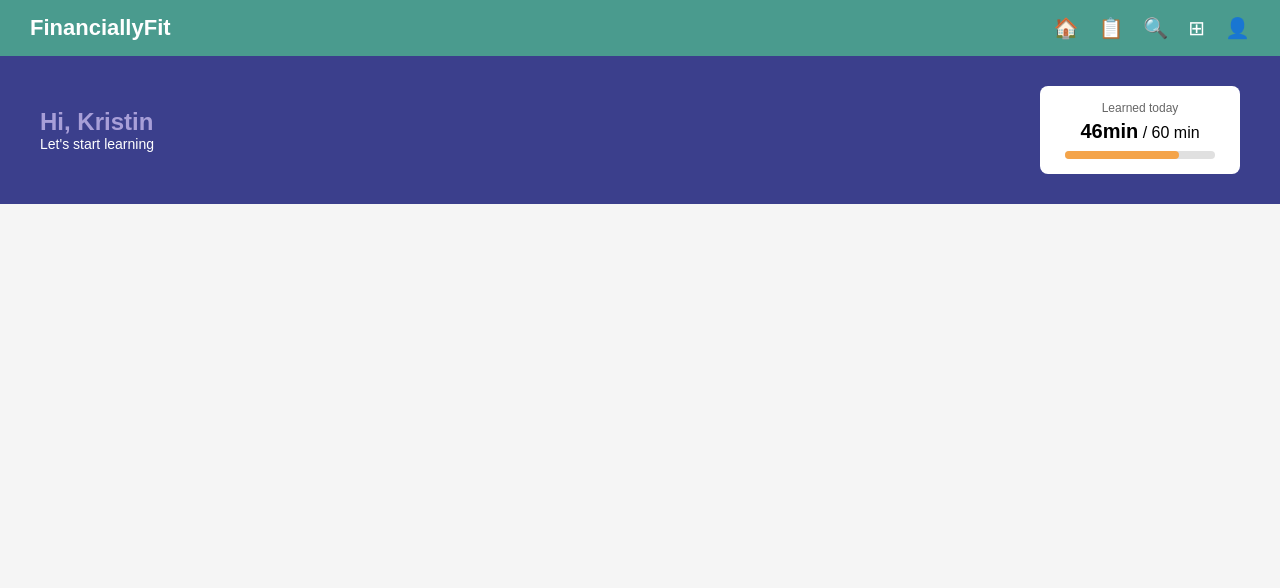
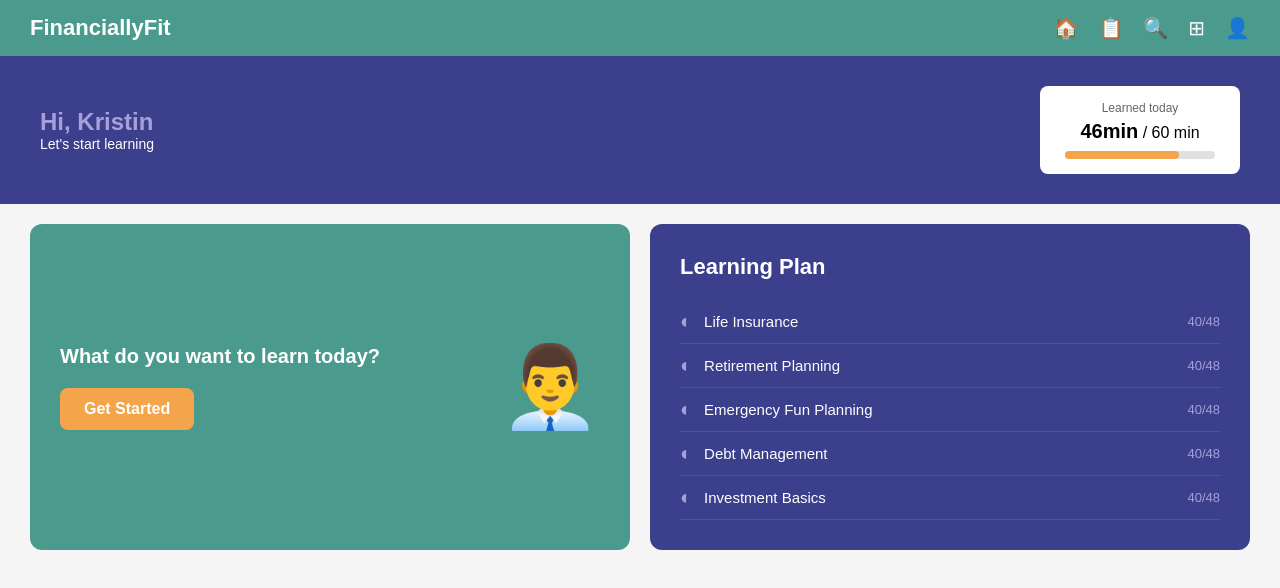
Before and after one commit to Jbonilla111/Financially_Fit, a React (Create React App) app in the folder frontend/: page / in a window 1280 px wide. Shown: the top 588 px of the page. Built offline with nearby package versions, Linux system fonts and the light colour scheme.

Commit message:
add GetStartedCard and LearningPlan components

```diff
--- a/frontend/src/App.css
+++ b/frontend/src/App.css
@@ -8,3 +8,9 @@ body {
   font-family: Arial, sans-serif;
   background-color: #f5f5f5;
 }
+
+.main-content {
+  display: flex;
+  gap: 20px;
+  padding: 20px 30px;
+}
--- a/frontend/src/App.js
+++ b/frontend/src/App.js
@@ -2,12 +2,18 @@ import React from 'react';
 import './App.css';
 import Navbar from './components/Navbar';
 import WelcomeBanner from './components/WelcomeBanner';
+import GetStartedCard from './components/GetStartedCard';
+import LearningPlan from './components/LearningPlan';
 
 function App() {
   return (
     <div className="app">
       <Navbar />
       <WelcomeBanner />
+      <div className="main-content">
+        <GetStartedCard />
+        <LearningPlan />
+      </div>
     </div>
   );
 }
--- /dev/null
+++ b/frontend/src/components/GetStartedCard.css
@@ -0,0 +1,34 @@
+.get-started-card {
+  background-color: #4a9b8e;
+  border-radius: 12px;
+  padding: 30px;
+  display: flex;
+  justify-content: space-between;
+  align-items: center;
+  flex: 1;
+}
+
+.get-started-text h2 {
+  color: white;
+  font-size: 20px;
+  margin-bottom: 20px;
+}
+
+.get-started-btn {
+  background-color: #f4a44a;
+  color: white;
+  border: none;
+  padding: 12px 24px;
+  font-size: 16px;
+  font-weight: bold;
+  border-radius: 8px;
+  cursor: pointer;
+}
+
+.get-started-btn:hover {
+  opacity: 0.9;
+}
+
+.get-started-image {
+  font-size: 80px;
+}
--- /dev/null
+++ b/frontend/src/components/GetStartedCard.js
@@ -0,0 +1,16 @@
+import React from 'react';
+import './GetStartedCard.css';
+
+function GetStartedCard() {
+  return (
+    <div className="get-started-card">
+      <div className="get-started-text">
+        <h2>What do you want to learn today?</h2>
+        <button className="get-started-btn">Get Started</button>
+      </div>
+      <div className="get-started-image">👨‍💼</div>
+    </div>
+  );
+}
+
+export default GetStartedCard;
--- /dev/null
+++ b/frontend/src/components/LearningPlan.css
@@ -0,0 +1,39 @@
+.learning-plan {
+  background-color: #3b3f8c;
+  border-radius: 12px;
+  padding: 30px;
+  flex: 1;
+  color: white;
+}
+
+.learning-plan h2 {
+  font-size: 22px;
+  margin-bottom: 20px;
+}
+
+.course-list {
+  list-style: none;
+}
+
+.course-item {
+  display: flex;
+  align-items: center;
+  padding: 10px 0;
+  border-bottom: 1px solid rgba(255,255,255,0.1);
+}
+
+.course-icon {
+  font-size: 20px;
+  margin-right: 12px;
+  color: #a89fd8;
+}
+
+.course-name {
+  flex: 1;
+  font-size: 15px;
+}
+
+.course-progress {
+  font-size: 13px;
+  color: #a89fd8;
+}
--- /dev/null
+++ b/frontend/src/components/LearningPlan.js
@@ -0,0 +1,29 @@
+import React from 'react';
+import './LearningPlan.css';
+
+const courses = [
+  { name: 'Life Insurance', progress: '40/48' },
+  { name: 'Retirement Planning', progress: '40/48' },
+  { name: 'Emergency Fun Planning', progress: '40/48' },
+  { name: 'Debt Management', progress: '40/48' },
+  { name: 'Investment Basics', progress: '40/48' },
+];
+
+function LearningPlan() {
+  return (
+    <div className="learning-plan">
+      <h2>Learning Plan</h2>
+      <ul className="course-list">
+        {courses.map((course, index) => (
+          <li key={index} className="course-item">
+            <span className="course-icon">◐</span>
+            <span className="course-name">{course.name}</span>
+            <span className="course-progress">{course.progress}</span>
+          </li>
+        ))}
+      </ul>
+    </div>
+  );
+}
+
+export default LearningPlan;
```
